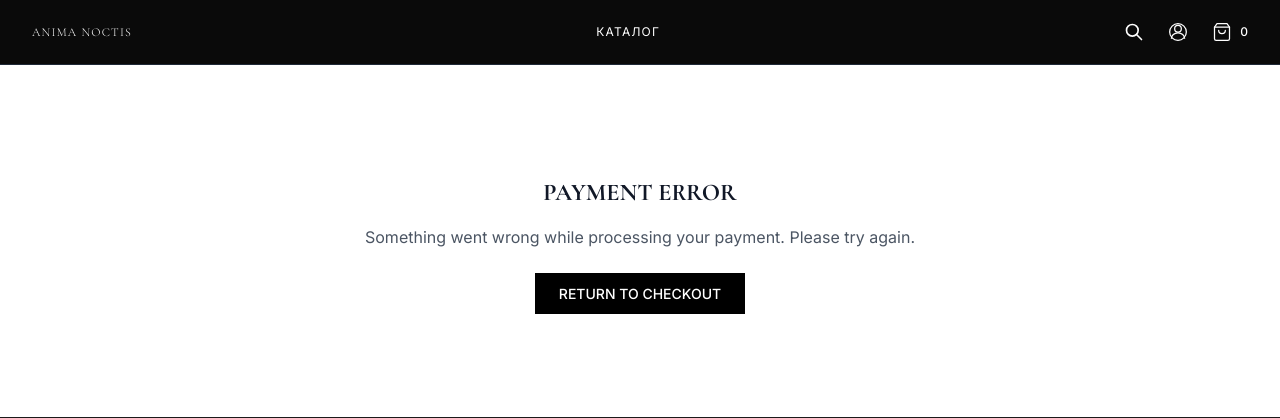
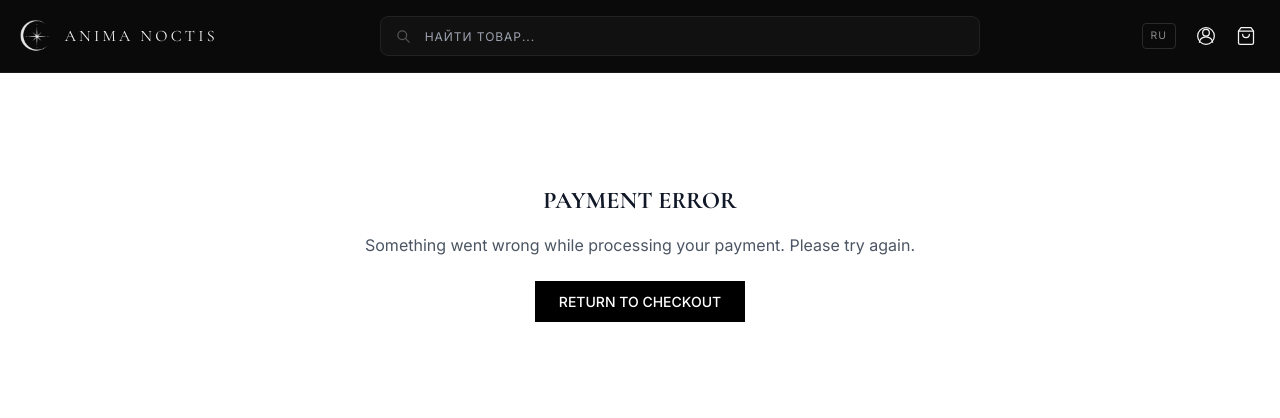
Before and after one commit to Koowia/ShopExem, a Django app: template payment/templates/payment/stripe_error.html in a window 1280 px wide. Shown: the top 418 px of the page. Run offline with Django 4.2, Linux system fonts and the light colour scheme; the template is opened without the code that fills it, so the values that code supplies are empty; some libraries are stand-ins or nearby versions.

Commit message:
Переделал главную страницу

```diff
--- a/cart/context_processors.py
+++ b/cart/context_processors.py
@@ -11,5 +11,6 @@ def cart_processor(request):
 
     return {
         'cart_total_items': cart.total_items,
+        'cart_count': cart.total_items,
         'cart_subtotal': cart.subtotal,
     }
--- a/main/templates/main/base.html
+++ b/main/templates/main/base.html
@@ -190,66 +190,82 @@
     </div>
 
     <!-- Header -->
-    <header class="sticky top-0 z-50 bg-[#0a0a0a] border-b border-gray-800">
-        <div class="mx-auto px-4 sm:px-6 lg:px-8">
-            <div class="flex justify-between items-center h-16">
+    <header style="position: sticky; top: 0; z-index: 50; background-color: #0a0a0a; border-bottom: 1px solid #1a1a1a;">
+        <div style="max-width: 1600px; margin: 0 auto; padding: 0;">
+            <div style="display: flex; align-items: center; height: 72px; gap: 1.5rem; padding: 0 1.5rem 0 1rem;">
+
                 <!-- Mobile Menu Button -->
-                <button id="menuToggle" class="hamburger md:hidden">
+                <button id="menuToggle" class="hamburger" style="display: none; flex-shrink: 0;">
                     <span></span>
                     <span></span>
                     <span></span>
                 </button>
 
                 <!-- Logo -->
-                <div class="flex-shrink-0">
                 <a href="{% url 'main:index' %}"
                    hx-get="{% url 'main:index' %}"
                    hx-target="#main-content"
-                       hx-push-url="true">
-                        <h1 class="text-white text-xs tracking-widest font-light">
-                            ANIMA NOCTIS
-                        </h1>
+                   hx-push-url="true"
+                   style="display: flex; align-items: center; gap: 0.75rem; text-decoration: none; flex-shrink: 0;">
+                    <img src="{% static 'main/img/logo.png' %}"
+                         alt="ANIMA NOCTIS"
+                         style="height: 36px; width: auto; filter: invert(1); opacity: 0.9;">
+                    <span style="font-family: 'Cormorant Garamond', Georgia, serif; font-size: 1rem; letter-spacing: 0.2em; color: #f5f5f5; font-weight: 400; white-space: nowrap;">ANIMA NOCTIS</span>
                 </a>
+
+                <!-- Search -->
+                <div style="flex: 1; display: flex; justify-content: center;">
+                    <div id="mobile-search-wrapper" style="width: 100%; max-width: 600px; position: relative;">
+                        <form hx-get="{% url 'main:catalog_all' %}"
+                              hx-target="#main-content"
+                              hx-push-url="true"
+                              style="width: 100%; position: relative; display: flex; align-items: center;">
+                            <svg xmlns="http://www.w3.org/2000/svg" width="15" height="15" viewBox="0 0 24 24" fill="none" stroke="#555" stroke-width="2" stroke-linecap="round" stroke-linejoin="round" style="position: absolute; left: 1rem; pointer-events: none; flex-shrink: 0;"><circle cx="10" cy="10" r="7"/><line x1="21" y1="21" x2="15" y2="15"/></svg>
+                            <input id="search-input-desktop"
+                                   type="search"
+                                   name="q"
+                                   placeholder="Найти товар..."
+                                   autocomplete="off"
+                                   hx-get="{% url 'main:search' %}"
+                                   hx-trigger="keyup changed delay:300ms"
+                                   hx-target="#main-content"
+                                   hx-push-url="true"
+                                   value=""
+                                   style="width: 100%; background: #111; border: 1px solid #222; border-radius: 8px; padding: 0 1rem 0 2.75rem; height: 40px; color: #f5f5f5; font-size: 0.75rem; font-family: 'Inter', sans-serif; letter-spacing: 0.08em; outline: none; caret-color: #f5f5f5; text-transform: uppercase;">
+                            <div id="search-suggestions" style="position: absolute; top: 100%; left: 0; right: 0; background: #111; border: 1px solid #222; border-top: none; border-radius: 0 0 8px 8px; z-index: 1000; display: none;"></div>
+                        </form>
+                    </div>
                 </div>
 
-                <!-- Desktop Navigation -->
-                <nav class="hidden md:flex space-x-8">
-                    <a href="{% url 'main:catalog_index' %}"
-                       hx-get="{% url 'main:catalog_index' %}"
-                       hx-target="#main-content"
-                       hx-push-url="true"
-                       class="nav-link text-white text-xs tracking-widest uppercase hover:opacity-60 transition-opacity">
-                        КАТАЛОГ
-                    </a>
-                </nav>
+                <!-- Right icons -->
+                <div style="display: flex; align-items: center; gap: 1.25rem; flex-shrink: 0;">
 
-                <!-- Right side links -->
-                <div class="hidden md:flex">
-                    <div class="flex items-center space-x-6">
-                        <div class="relative" id="mobile-search-wrapper">
-                            <button id="mobile-search-toggle"
-                                    hx-get="{% url 'main:catalog_all' %}?show_search=true"
-                                    hx-target="#mobile-search-wrapper"
-                                    hx-swap="innerHTML"
-                                    class="flex items-center text-sm font-medium uppercase hover:text-gray-600">
-                                <svg xmlns="http://www.w3.org/2000/svg" width="20" height="20" viewBox="0 0 24 24" fill="none" stroke="white" stroke-width="2" stroke-linecap="round" stroke-linejoin="round"><circle cx="10" cy="10" r="7"/><line x1="21" y1="21" x2="15" y2="15"/></svg>
-                            </button>
-                        </div>
+                    <!-- Language -->
+                    <span style="font-size: 0.65rem; letter-spacing: 0.1em; color: #888; font-family: 'Inter', sans-serif; cursor: pointer; border: 1px solid #2a2a2a; padding: 4px 8px; border-radius: 4px;">RU</span>
+
+                    <!-- Account -->
                     <a href="{% url 'users:profile' %}"
                        hx-get="{% url 'users:profile' %}"
                        hx-target="#main-content"
                        hx-push-url="true"
-                        class="text-sm font-medium text-gray-900 uppercase hover:text-gray-600">
-                            <svg xmlns="http://www.w3.org/2000/svg" width="20" height="20" viewBox="0 0 24 24" fill="none" stroke="white" stroke-width="1.5"><circle cx="12" cy="8" r="4"/><path d="M4 20c0-4 3.6-7 8-7s8 3 8 7"/><circle cx="12" cy="12" r="10"/></svg>
+                       style="color: #f5f5f5; display: flex; align-items: center;">
+                        <svg xmlns="http://www.w3.org/2000/svg" width="20" height="20" viewBox="0 0 24 24" fill="none" stroke="currentColor" stroke-width="1.5"><circle cx="12" cy="8" r="4"/><path d="M4 20c0-4 3.6-7 8-7s8 3 8 7"/><circle cx="12" cy="12" r="10"/></svg>
                     </a>
-                        <a href="#" id="desktopCart" class="text-sm font-medium text-gray-900 hover:text-gray-700"><div class="flex items-center gap-1"><svg xmlns="http://www.w3.org/2000/svg" width="20" height="20" viewBox="0 0 24 24" fill="none" stroke="white" stroke-width="1.5" stroke-linecap="round" stroke-linejoin="round"><path d="M6 2L3 6v14a2 2 0 002 2h14a2 2 0 002-2V6l-3-4z"/><line x1="3" y1="6" x2="21" y2="6"/><path d="M16 10a4 4 0 01-8 0"/></svg><span id="cart-count" class="text-white text-xs ml-1">0</span></div></a>
-                    </div>
+
+                    <!-- Cart -->
+                    <a href="#" id="desktopCart" style="color: #f5f5f5; display: flex; align-items: center; position: relative;">
+                        <svg xmlns="http://www.w3.org/2000/svg" width="20" height="20" viewBox="0 0 24 24" fill="none" stroke="currentColor" stroke-width="1.5" stroke-linecap="round" stroke-linejoin="round"><path d="M6 2L3 6v14a2 2 0 002 2h14a2 2 0 002-2V6l-3-4z"/><line x1="3" y1="6" x2="21" y2="6"/><path d="M16 10a4 4 0 01-8 0"/></svg>
+                        {% if cart_count and cart_count > 0 %}
+                        <span id="cart-count" style="position: absolute; top: -6px; right: -8px; background: #e63535; color: #fff; font-size: 10px; font-weight: 700; font-family: 'Inter', sans-serif; min-width: 16px; height: 16px; border-radius: 50%; display: flex; align-items: center; justify-content: center; padding: 0 3px; line-height: 1;">{{ cart_count }}</span>
+                        {% endif %}
+                    </a>
                 </div>
 
-                <!-- Mobile Cart Icon -->
-                <div class="md:hidden">
-                    <a href="#" id="mobileCartHeader" class="text-xs font-medium text-gray-900">CART (0)</a>
+                <!-- Mobile Cart -->
+                <div class="md:hidden" style="display: none;">
+                    <a href="#" id="mobileCartHeader" style="font-size: 0.65rem; letter-spacing: 0.1em; color: #f5f5f5; font-family: 'Inter', sans-serif; text-decoration: none;">CART (0)</a>
                 </div>
+
             </div>
         </div>
     </header>
@@ -449,5 +465,34 @@
             if (mobileCartHeader) mobileCartHeader.textContent = `CART (${count})`;
         };
     </script>
+
+    <script>
+    (function() {
+        const searchInput = document.getElementById('search-input-desktop');
+        const suggestions = document.getElementById('search-suggestions');
+        if (searchInput) {
+            searchInput.addEventListener('keyup', function() {
+                const query = this.value.trim();
+                if (query.length < 2) { suggestions.style.display = 'none'; return; }
+                fetch(`/search/suggestions/?q=${encodeURIComponent(query)}`)
+                    .then(r => r.json())
+                    .then(data => {
+                        if (data.results.length === 0) { suggestions.style.display = 'none'; return; }
+                        suggestions.innerHTML = data.results.map(item =>
+                            `<div onclick="document.getElementById('search-input-desktop').value='${item.replace(/'/g, "\\'")}'; document.getElementById('search-suggestions').style.display='none'; htmx.trigger(document.getElementById('search-input-desktop'), 'keyup');"
+                            style="padding: 0.75rem 1rem; font-size: 0.7rem; letter-spacing: 0.1em; color: #888; cursor: pointer; font-family: Inter, sans-serif; border-bottom: 1px solid #1a1a1a; text-transform: uppercase;"
+                            onmouseover="this.style.color='#f5f5f5'" onmouseout="this.style.color='#888'">${item.toUpperCase()}</div>`
+                        ).join('');
+                        suggestions.style.display = 'block';
+                    });
+            });
+            document.addEventListener('click', function(e) {
+                if (!searchInput.contains(e.target) && !suggestions.contains(e.target)) {
+                    suggestions.style.display = 'none';
+                }
+            });
+        }
+    })();
+    </script>
 </body>
 </html>
--- a/main/urls.py
+++ b/main/urls.py
@@ -10,4 +10,6 @@ urlpatterns = [
     path('catalog/', views.CatalogIndexView.as_view(), name='catalog_index'),
     path('catalog/<slug:category_slug>/', views.CatalogView.as_view(), name='catalog'),
     path('product/<slug:slug>/', views.ProductDetailView.as_view(), name='product_detail'),
+    path('search/', views.CatalogView.as_view(), name='search'),
+    path('search/suggestions/', views.search_suggestions, name='search_suggestions'),
 ]
```
Also changed, not shown: main/templates/main/home_content.html (+8 -11 lines), main/views.py (+12 -2 lines), main/static/main/img/logo.png (added). Lines whose indentation alone changed are shown as unchanged.
